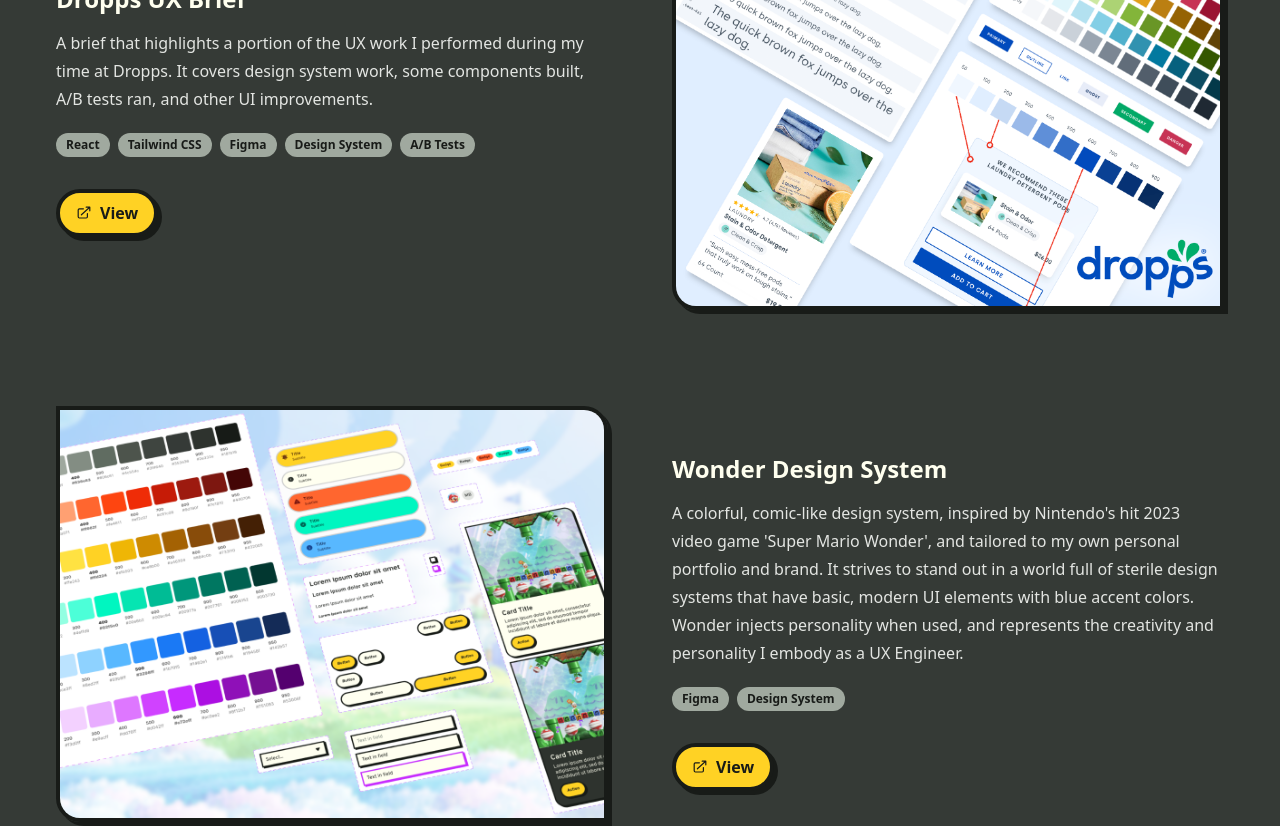
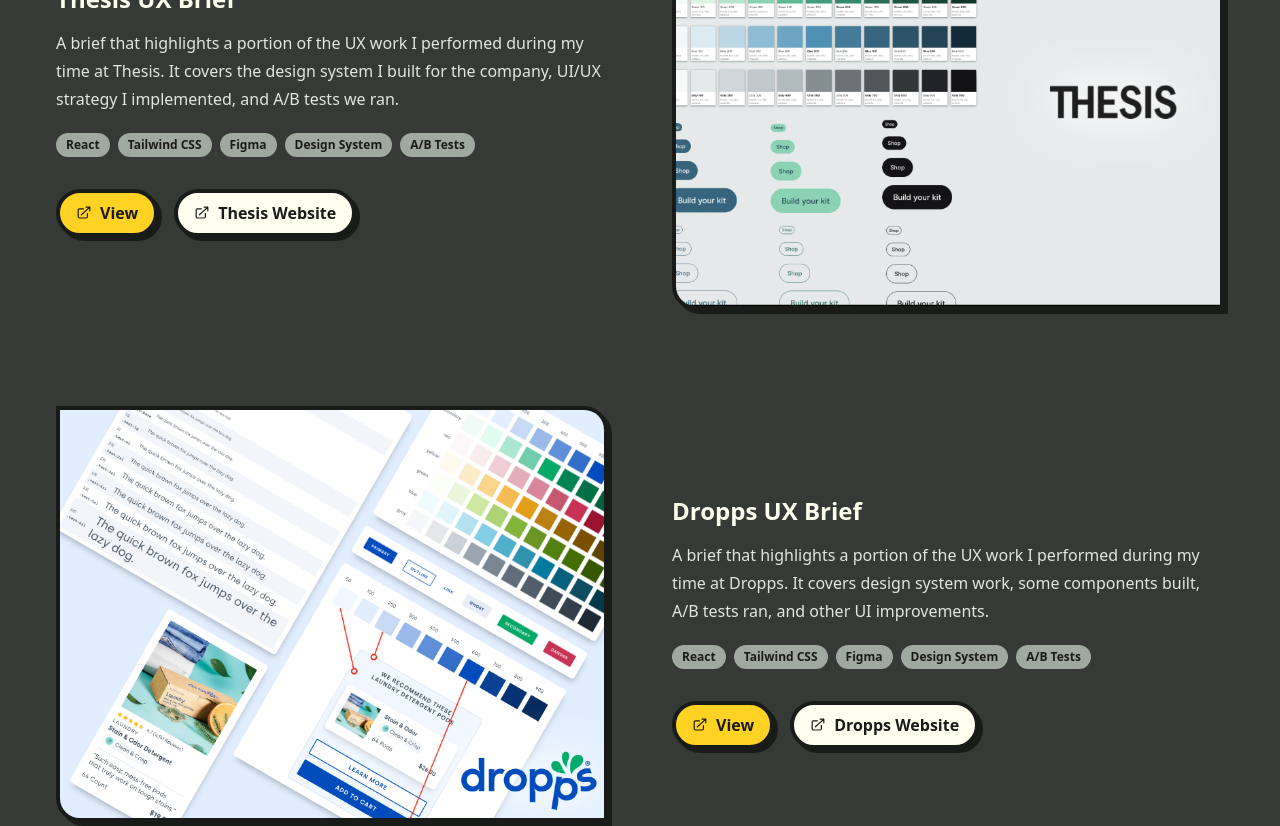
Before and after one commit to bradenfrazer/portfolio, a React (Vite) app: page / in a window 1280 px wide. Shown: the part 1120-1946 px from the top of the page. Built offline with nearby package versions, Linux system fonts and the light colour scheme.

Commit message:
add v1 thesis brief to portfolio

```diff
--- a/src/data/projects.ts
+++ b/src/data/projects.ts
@@ -1,3 +1,4 @@
+import thesisUxBriefImage from "../assets/projects/thesisuxbrief.png";
 import droppsUxBriefImage from "../assets/projects/droppsuxbrief.png";
 import wonderImage from "../assets/projects/wonder.png";
 import nintendleImage from "../assets/projects/nintendle.png";
@@ -7,6 +8,24 @@
 
 export const projects: ProjectData[] = [
   {
+    title: "Thesis UX Brief",
+    description:
+      "A brief that highlights a portion of the UX work I performed during my time at Thesis. It covers the design system I built for the company, UI/UX strategy I implemented, and A/B tests we ran. ",
+    urls: [
+      {
+        url: "/ThesisUXBrief.pdf",
+        label: "View",
+      },
+      {
+        url: "https://takethesis.com",
+        label: "Thesis Website",
+        variant: "secondary",
+      },
+    ],
+    imageUrl: thesisUxBriefImage,
+    stack: ["React", "Tailwind CSS", "Figma", "Design System", "A/B Tests"],
+  },
+  {
     title: "Dropps UX Brief",
     description:
       "A brief that highlights a portion of the UX work I performed during my time at Dropps. It covers design system work, some components built, A/B tests ran, and other UI improvements.",
@@ -14,6 +33,11 @@
       {
         url: "/DroppsUXBrief.pdf",
         label: "View",
+      },
+      {
+        url: "https://dropps.com",
+        label: "Dropps Website",
+        variant: "secondary",
       },
     ],
     imageUrl: droppsUxBriefImage,
```
Also changed, not shown: src/assets/projects/thesisuxbrief.png (added), 1 other file (tests, documents, lock files or other folders).
